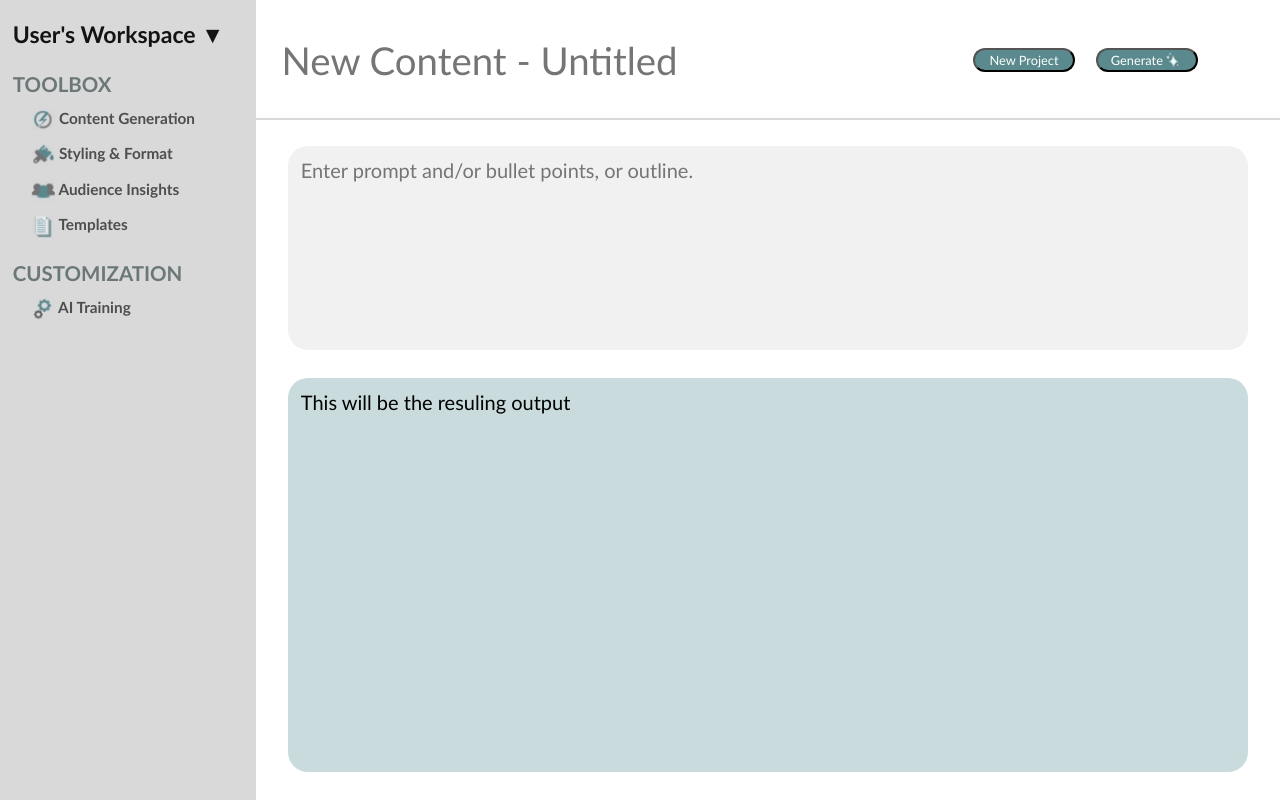
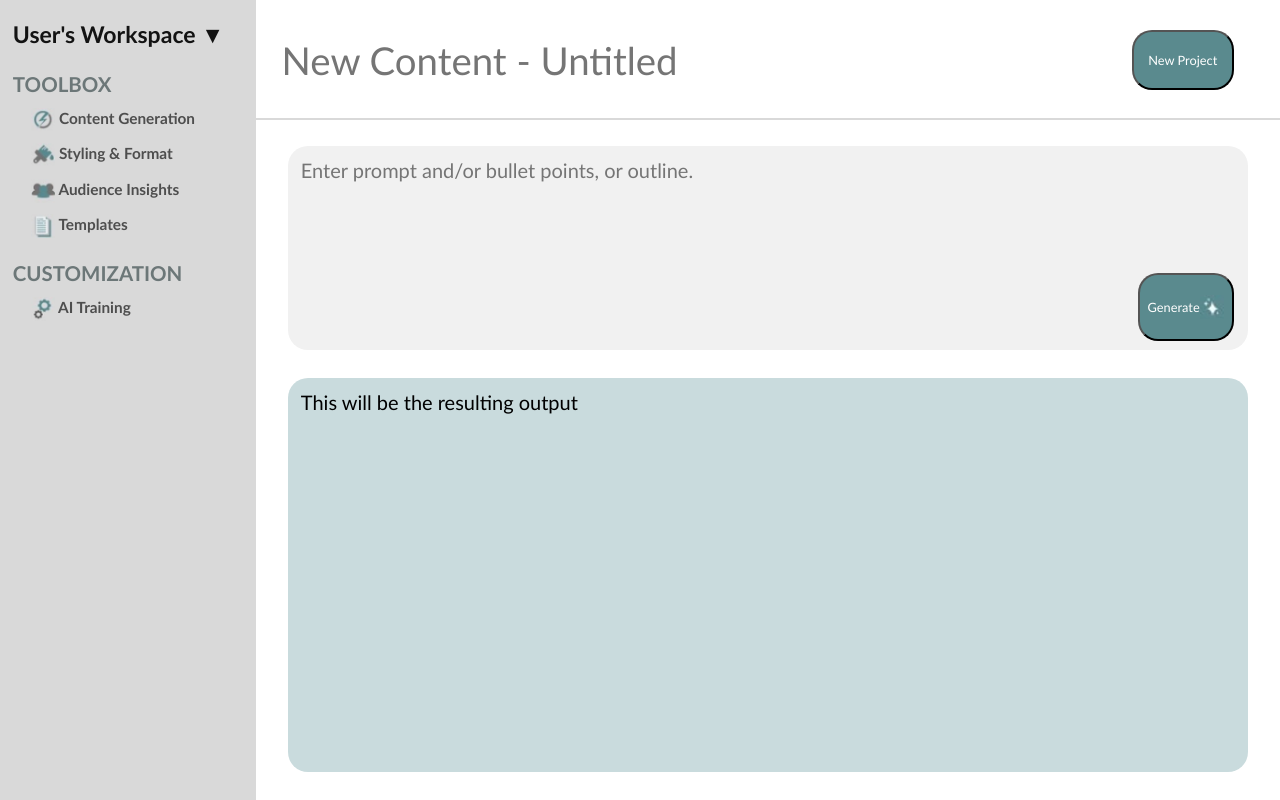
Before and after one commit to CS425Team46/Ghostwryrte.ai, a Flask app: page / in a window 1280 px wide. Run offline with Flask 3, Linux system fonts and the light colour scheme.

Commit message:
Moved generation elements around

```diff
--- a/FrontEnd/static/style.css
+++ b/FrontEnd/static/style.css
@@ -133,15 +133,16 @@ html, body {
 }
 
 .roundedButton#bOne {
-
-  position: relative;
-  left: 32%;
-
+  position: absolute;
+  bottom: 67.5%;
+  right: 1.5%;
+  height: 10%;
 }
 .roundedButton#bTwo {
 
   position: relative;
-  left: 10%;
+  left: 35.5%;
+  height: 50%;
 
 }
 
--- a/FrontEnd/templates/ContentGeneration.html
+++ b/FrontEnd/templates/ContentGeneration.html
@@ -7,39 +7,31 @@
 <body>
     <div class="workspaceTab">
         <div class="innerWorkspace">
-
             <div class="namesWorkspace">User's Workspace ▼</div>
             <div class="headerText">TOOLBOX
-
                 <div class=toolBoxInterior><img style="vertical-align:middle" src="{{ url_for('static', filename='images/ContentGeneration.jpg') }}" class="barImg"><a href="{{ url_for('home') }}"> Content Generation</a></div>
                 <div class=toolBoxInterior><img style="vertical-align:middle" src="{{ url_for('static', filename='images/StyleAndFormatting.jpg') }}" class="barImg"><a href="{{ url_for('styling_and_format') }}"> Styling & Format</a></div>
                 <div class=toolBoxInterior><img style="vertical-align:middle" src="{{ url_for('static', filename='images/AudienceInsights.jpg') }}" class="barImg"><a href="#"> Audience Insights</a></div>
                 <div class=toolBoxInterior><img style="vertical-align:middle" src="{{ url_for('static', filename='images/Templates.jpg') }}" class="barImg"><a href="#"> Templates</a></div>
-
             </div>
             <div class="headerText">CUSTOMIZATION
-
                 <div class=toolBoxInterior><img style="vertical-align:middle" src="{{ url_for('static', filename='images/AITraining.jpg') }}" class="barImg"><a href="{{ url_for('ai_training') }}"> AI Training</a></div>
-
             </div>
         </div>
     </div>
 
     <div class="mainContentWindow">
-
         <div class="topCutOffWindow">
             <input type="text" class="documentName" placeholder="New Content - Untitled">
-            <button class="roundedButton" id="bOne">Generate<img style="vertical-align:middle" src="{{ url_for('static', filename='images/Sparkle.jpg') }}" class="barImg"></button>
             <button class="roundedButton" id="bTwo">New Project</button>
             <div class="seperatingLine"></div>
         </div>
 
         <div class="bottomWindow">
             <textarea type="text" class="mainInput" placeholder="Enter prompt and/or bullet points, or outline."></textarea>
-            <div class="outputBox">This will be the resuling output</div>
+            <button class="roundedButton" id="bOne">Generate<img style="vertical-align:middle" src="{{ url_for('static', filename='images/Sparkle.jpg') }}" class="barImg"></button>
+            <div class="outputBox">This will be the resulting output</div>
         </div>
-
     </div>
-
 </body>
 </html>
```
